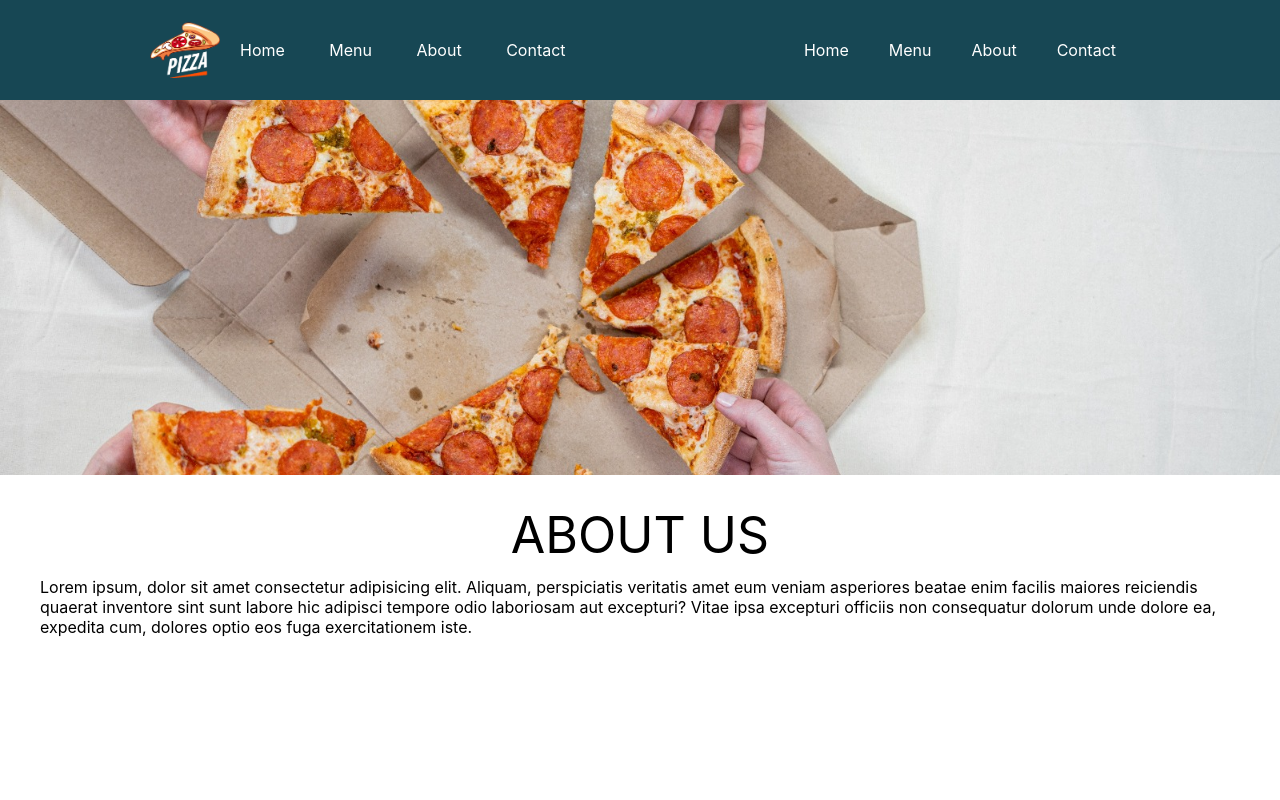
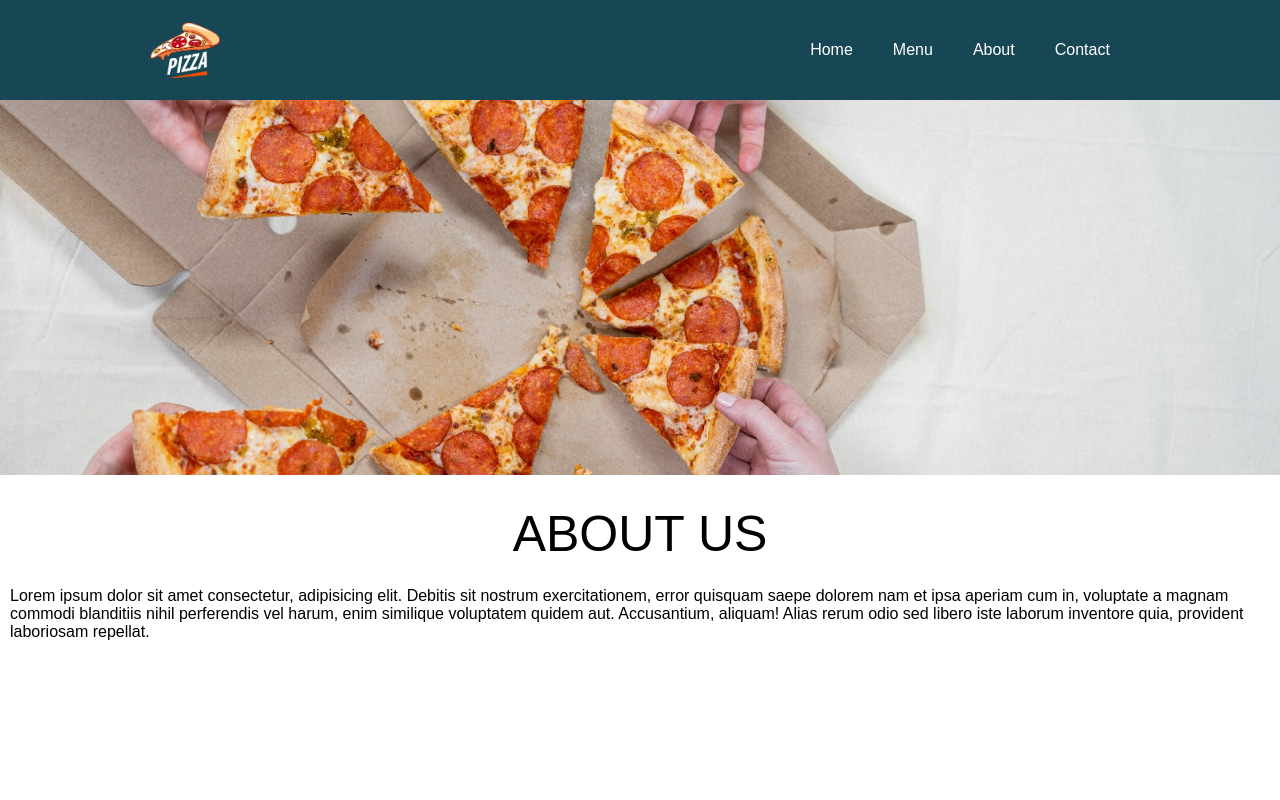
Before and after one commit to ejioguvictor/tasty, a React (Create React App) app: page /about in a window 1280 px wide. Shown: the top 800 px of the page. Built offline with nearby package versions, Linux system fonts and the light colour scheme; the HTML template or start-up script is replaced by a standard one.

Commit message:
fixed some bugs on the navbar

```diff
--- a/src/App.js
+++ b/src/App.js
@@ -1,4 +1,5 @@
 import React from 'react'
+import "./App.css";
 import NavBar from './components/NavBar/NavBar';
 import Home from './pages/Home/Home'
 import Footer from './components/Footer/Footer'
--- a/src/components/NavBar/NavBar.js
+++ b/src/components/NavBar/NavBar.js
@@ -14,7 +14,7 @@ const Navbar = () => {
     <div className={styles.navbar}>
       <div className={styles.leftSide} id={openLinks ? "open" : "close"}>
         <img src={Logo} alt='pizza logo' />
-        <div className="hiddenLinks">
+        <div className={styles.hiddenLinks}>
           <Link to="/"> Home </Link>
           <Link to="/menu"> Menu </Link>
           <Link to="/about"> About </Link>
--- a/src/pages/About/About.js
+++ b/src/pages/About/About.js
@@ -9,10 +9,13 @@ const About = () => {
       </div>
       <div className={styles.aboutBottom}>
         <h1>ABOUT US</h1>
-        <p>Lorem ipsum, dolor sit amet consectetur adipisicing elit. Aliquam, perspiciatis veritatis
-          amet eum veniam asperiores beatae enim facilis maiores reiciendis quaerat inventore sint sunt
-          labore hic adipisci tempore odio laboriosam aut excepturi? Vitae ipsa excepturi officiis non
-          consequatur dolorum unde dolore ea, expedita cum, dolores optio eos fuga exercitationem iste.</p>
+        <p>Lorem ipsum dolor sit amet consectetur,
+          adipisicing elit. Debitis sit nostrum exercitationem,
+          error quisquam saepe dolorem nam et ipsa aperiam cum in,
+          voluptate a magnam commodi blanditiis nihil perferendis
+          vel harum, enim similique voluptatem quidem aut. Accusantium,
+          aliquam! Alias rerum odio sed libero iste laborum inventore
+          quia, provident laboriosam repellat.</p>
       </div>
 
     </div>
--- a/src/pages/About/About.module.scss
+++ b/src/pages/About/About.module.scss
@@ -23,7 +23,8 @@
 }
 
 .aboutBottom p {
-  width: 1200px;
+  width: 100%;
+  padding: 10px;
 }
 
 .about .aboutBottom h1 {
--- a/src/pages/Home/Home.js
+++ b/src/pages/Home/Home.js
@@ -7,9 +7,9 @@ import BannerImage from "../../assets/pizza.jpeg";
 const Home = () => {
   return (
     <div className={styles.home} style={{ backgroundImage: `url(${BannerImage})` }}>
-      <div className="headerContainer">
+      <div className={styles.headerContainer}>
         <h1> Viktor's Tasty Pizzeria </h1>
-        <p> YUMMY DELICIOUS TASTE </p>
+        <p> ...yummy taste </p>
         <Link to="/menu">
           <button> ORDER NOW </button>
         </Link>
--- a/src/pages/Home/Home.module.scss
+++ b/src/pages/Home/Home.module.scss
@@ -20,7 +20,7 @@
   justify-content: center;
   align-items: center;
   font-size: 90px;
-  height: 60px;
+  // height: 60px;
   font-weight: 50;
   color: black;
 }
@@ -30,15 +30,17 @@
   font-size: 40px;
   font-weight: lighter;
   color: black;
+  margin-bottom: 10px;
 }
 
 .headerContainer button {
   color: black;
   border: none;
-  border-radius: 5px;
+  border-radius: 8px;
   cursor: pointer;
   justify-content: center;
-  background-color: #121619;
+  // background-color: #121619;
+  background-color: rgb(23, 71, 84);
   height: 50px;
   width: 180px;
   color: white;
@@ -57,9 +59,6 @@
     justify-content: center;
     align-items: center;
   }
-  // .headerContainer h1,
-  // .headerContainer p {
-  // }
 
   .headerContainer {
     margin-left: 0px;
@@ -70,7 +69,8 @@
     justify-content: center;
     align-items: center;
     flex-direction: column;
-    background-color: #121619;
+    // background-color: #121619;
+    background-color: rgb(23, 71, 84);
     color: white;
   }
 
@@ -78,6 +78,7 @@
     font-size: 40px;
     height: 30px;
     color: white;
+    margin-bottom: 10px;
   }
 
   .headerContainer p {
@@ -92,7 +93,7 @@
   }
 
   .headerContainer button:hover {
-    background-color: rgb(225, 225, 225);
+    background-color: rgb(215, 195, 195);
     color: #121619;
   }
 }
```
